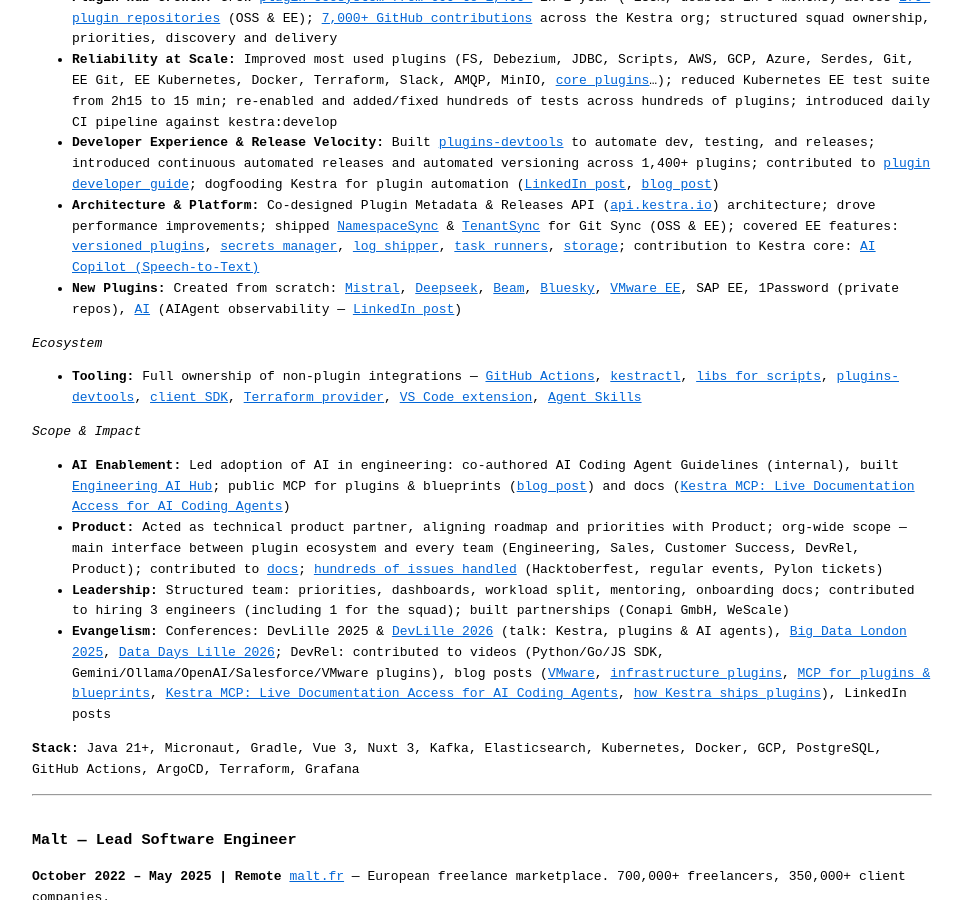
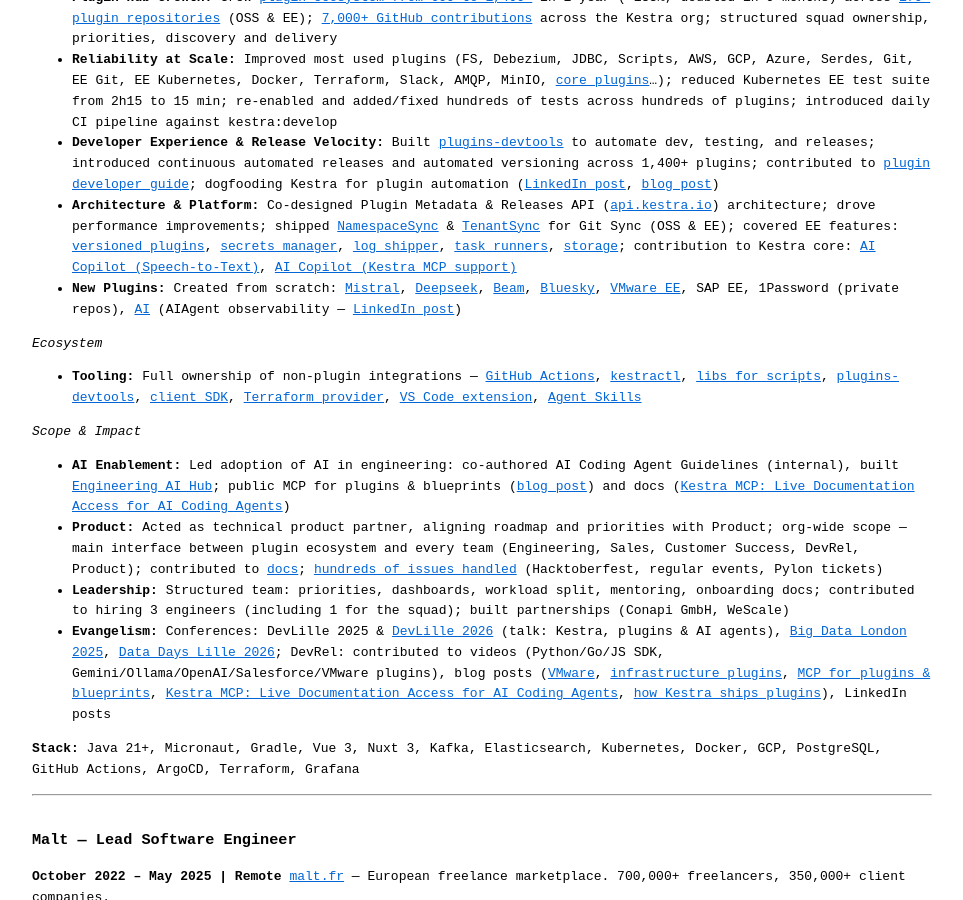
Before and after one commit to fdelbrayelle/fdelbrayelle.github.io, a Jekyll site: the page built from cv.md, in a window 1280 px wide and 900 px high, scrolled down 1795 px. Shown: the whole window, without its empty margins (158-1121 px from the left). Built offline with Jekyll 4.4.1, drawn with Linux system fonts in a browser that asks for light colours.

Commit message:
feat(cv): add AI Copilot (Kestra MCP support) PR #16104 as proof

```diff
--- a/_config.yml
+++ b/_config.yml
@@ -178,7 +178,7 @@
               <li><strong>Plugin Hub Growth:</strong> Grew from 600 to <a href="https://kestra.io/plugins" target="_blank" rel="noreferrer noopener">1400+ plugins</a> in 1 year (+133%, doubled in 9 months) across <a href="https://github.com/orgs/kestra-io/repositories?q=plugin" target="_blank" rel="noreferrer noopener">170+ plugin repositories</a> (OSS &amp; EE); <a href="https://github.com/search?q=author%3Afdelbrayelle+org%3Akestra-io&amp;type=pullrequests" target="_blank" rel="noreferrer noopener">7000+ GitHub contributions</a> across the Kestra org; structured squad ownership, priorities, discovery and delivery</li>
               <li><strong>Reliability at Scale:</strong> Improved most used plugins (FS, Debezium, JDBC, Scripts, AWS, GCP, Azure, Serdes, Git, EE Git, EE Kubernetes, Docker, Terraform, Slack, AMQP, MinIO, <a href="https://kestra.io/plugins/core" target="_blank" rel="noreferrer noopener">core plugins</a>…); reduced Kubernetes EE test suite from 2h15 to 15 min; re-enabled and added/fixed hundreds of tests across hundreds of plugins; introduced daily CI on kestra:develop</li>
               <li><strong>Developer Experience &amp; Release Velocity:</strong> Built <a href="https://github.com/kestra-io/plugins-devtools" target="_blank" rel="noreferrer noopener">plugins-devtools</a> to automate dev, testing, and releases; introduced continuous automated releases and automated versioning across 1400+ plugins; contributed to <a href="https://kestra.io/docs/plugin-developer-guide" target="_blank" rel="noreferrer noopener">plugin developer guide</a>; dogfooding Kestra for plugin automation (<a href="https://www.linkedin.com/posts/fdelbrayelle_kestra-opensource-dataengineering-activity-7447888978512498688-bfBr" target="_blank" rel="noreferrer noopener">LinkedIn post</a>, <a href="https://kestra.io/blogs/2026-04-27-how-kestra-ships-plugins" target="_blank" rel="noreferrer noopener">blog post</a>)</li>
-              <li><strong>Architecture &amp; Platform:</strong> Co-designed Plugin Metadata &amp; Releases API (<a href="https://github.com/kestra-io/api.kestra.io" target="_blank" rel="noreferrer noopener">api.kestra.io</a>) architecture; drove performance improvements; shipped <a href="https://github.com/kestra-io/plugin-git/pull/177" target="_blank" rel="noreferrer noopener">NamespaceSync</a> &amp; <a href="https://github.com/kestra-io/plugin-git/pull/180" target="_blank" rel="noreferrer noopener">TenantSync</a> for Git Sync (OSS &amp; EE); covered EE features: <a href="https://kestra.io/docs/enterprise/instance/versioned-plugins" target="_blank" rel="noreferrer noopener">versioned plugins</a>, <a href="https://kestra.io/docs/enterprise/governance/secrets-manager" target="_blank" rel="noreferrer noopener">secrets manager</a>, <a href="https://kestra.io/docs/enterprise/governance/logshipper" target="_blank" rel="noreferrer noopener">log shipper</a>, <a href="https://kestra.io/docs/task-runners" target="_blank" rel="noreferrer noopener">task runners</a>, <a href="https://kestra.io/docs/concepts/storage" target="_blank" rel="noreferrer noopener">storage</a>; contribution to Kestra core: <a href="https://github.com/kestra-io/kestra/pull/14174" target="_blank" rel="noreferrer noopener">AI Copilot (Speech-to-Text)</a></li>
+              <li><strong>Architecture &amp; Platform:</strong> Co-designed Plugin Metadata &amp; Releases API (<a href="https://github.com/kestra-io/api.kestra.io" target="_blank" rel="noreferrer noopener">api.kestra.io</a>) architecture; drove performance improvements; shipped <a href="https://github.com/kestra-io/plugin-git/pull/177" target="_blank" rel="noreferrer noopener">NamespaceSync</a> &amp; <a href="https://github.com/kestra-io/plugin-git/pull/180" target="_blank" rel="noreferrer noopener">TenantSync</a> for Git Sync (OSS &amp; EE); covered EE features: <a href="https://kestra.io/docs/enterprise/instance/versioned-plugins" target="_blank" rel="noreferrer noopener">versioned plugins</a>, <a href="https://kestra.io/docs/enterprise/governance/secrets-manager" target="_blank" rel="noreferrer noopener">secrets manager</a>, <a href="https://kestra.io/docs/enterprise/governance/logshipper" target="_blank" rel="noreferrer noopener">log shipper</a>, <a href="https://kestra.io/docs/task-runners" target="_blank" rel="noreferrer noopener">task runners</a>, <a href="https://kestra.io/docs/concepts/storage" target="_blank" rel="noreferrer noopener">storage</a>; contribution to Kestra core: <a href="https://github.com/kestra-io/kestra/pull/14174" target="_blank" rel="noreferrer noopener">AI Copilot (Speech-to-Text)</a>, <a href="https://github.com/kestra-io/kestra/pull/16104" target="_blank" rel="noreferrer noopener">AI Copilot (Kestra MCP support)</a></li>
               <li><strong>New Plugins:</strong> Created from scratch: <a href="https://github.com/kestra-io/plugin-mistral/pull/1" target="_blank" rel="noreferrer noopener">Mistral</a>, <a href="https://github.com/kestra-io/plugin-deepseek/pull/2" target="_blank" rel="noreferrer noopener">Deepseek</a>, <a href="https://github.com/kestra-io/plugin-beam/pull/5" target="_blank" rel="noreferrer noopener">Beam</a>, <a href="https://github.com/kestra-io/plugin-bluesky/pull/3" target="_blank" rel="noreferrer noopener">Bluesky</a>, <a href="https://kestra.io/blogs/control-vmware-with-kestra" target="_blank" rel="noreferrer noopener">VMware EE</a>, SAP EE, 1Password (private repos), <a href="https://github.com/kestra-io/plugin-ai" target="_blank" rel="noreferrer noopener">AI</a> (AIAgent observability — <a href="https://www.linkedin.com/feed/update/urn:li:share:7459842060225986560/" target="_blank" rel="noreferrer noopener">LinkedIn post</a>)</li>
             </ul>
           </p>
--- a/cv.md
+++ b/cv.md
@@ -85,7 +85,7 @@
 - **Plugin Hub Growth:** Grew [plugin ecosystem from 600 to 1,400+](https://kestra.io/plugins) in 1 year (+133%, doubled in 9 months) across [170+ plugin repositories](https://github.com/orgs/kestra-io/repositories?q=plugin) (OSS & EE); [7,000+ GitHub contributions](https://github.com/search?q=author%3Afdelbrayelle+org%3Akestra-io&type=pullrequests) across the Kestra org; structured squad ownership, priorities, discovery and delivery
 - **Reliability at Scale:** Improved most used plugins (FS, Debezium, JDBC, Scripts, AWS, GCP, Azure, Serdes, Git, EE Git, EE Kubernetes, Docker, Terraform, Slack, AMQP, MinIO, [core plugins](https://kestra.io/plugins/core)…); reduced Kubernetes EE test suite from 2h15 to 15 min; re-enabled and added/fixed hundreds of tests across hundreds of plugins; introduced daily CI pipeline against kestra:develop
 - **Developer Experience & Release Velocity:** Built [plugins-devtools](https://github.com/kestra-io/plugins-devtools) to automate dev, testing, and releases; introduced continuous automated releases and automated versioning across 1,400+ plugins; contributed to [plugin developer guide](https://kestra.io/docs/plugin-developer-guide); dogfooding Kestra for plugin automation ([LinkedIn post](https://www.linkedin.com/posts/fdelbrayelle_kestra-opensource-dataengineering-activity-7447888978512498688-bfBr), [blog post](https://kestra.io/blogs/2026-04-27-how-kestra-ships-plugins))
-- **Architecture & Platform:** Co-designed Plugin Metadata & Releases API ([api.kestra.io](https://github.com/kestra-io/api.kestra.io)) architecture; drove performance improvements; shipped [NamespaceSync](https://github.com/kestra-io/plugin-git/pull/177) & [TenantSync](https://github.com/kestra-io/plugin-git/pull/180) for Git Sync (OSS & EE); covered EE features: [versioned plugins](https://kestra.io/docs/enterprise/instance/versioned-plugins), [secrets manager](https://kestra.io/docs/enterprise/governance/secrets-manager), [log shipper](https://kestra.io/docs/enterprise/governance/logshipper), [task runners](https://kestra.io/docs/task-runners), [storage](https://kestra.io/docs/concepts/storage); contribution to Kestra core: [AI Copilot (Speech-to-Text)](https://github.com/kestra-io/kestra/pull/14174)
+- **Architecture & Platform:** Co-designed Plugin Metadata & Releases API ([api.kestra.io](https://github.com/kestra-io/api.kestra.io)) architecture; drove performance improvements; shipped [NamespaceSync](https://github.com/kestra-io/plugin-git/pull/177) & [TenantSync](https://github.com/kestra-io/plugin-git/pull/180) for Git Sync (OSS & EE); covered EE features: [versioned plugins](https://kestra.io/docs/enterprise/instance/versioned-plugins), [secrets manager](https://kestra.io/docs/enterprise/governance/secrets-manager), [log shipper](https://kestra.io/docs/enterprise/governance/logshipper), [task runners](https://kestra.io/docs/task-runners), [storage](https://kestra.io/docs/concepts/storage); contribution to Kestra core: [AI Copilot (Speech-to-Text)](https://github.com/kestra-io/kestra/pull/14174), [AI Copilot (Kestra MCP support)](https://github.com/kestra-io/kestra/pull/16104)
 - **New Plugins:** Created from scratch: [Mistral](https://github.com/kestra-io/plugin-mistral/pull/1), [Deepseek](https://github.com/kestra-io/plugin-deepseek/pull/2), [Beam](https://github.com/kestra-io/plugin-beam/pull/5), [Bluesky](https://github.com/kestra-io/plugin-bluesky/pull/3), [VMware EE](https://kestra.io/blogs/control-vmware-with-kestra), SAP EE, 1Password (private repos), [AI](https://github.com/kestra-io/plugin-ai) (AIAgent observability — [LinkedIn post](https://www.linkedin.com/feed/update/urn:li:share:7459842060225986560/))
 
 *Ecosystem*
```
Also changed, not shown: _data/fr_site.yml (+1 -1 lines), fr/cv.md (+1 -1 lines).
